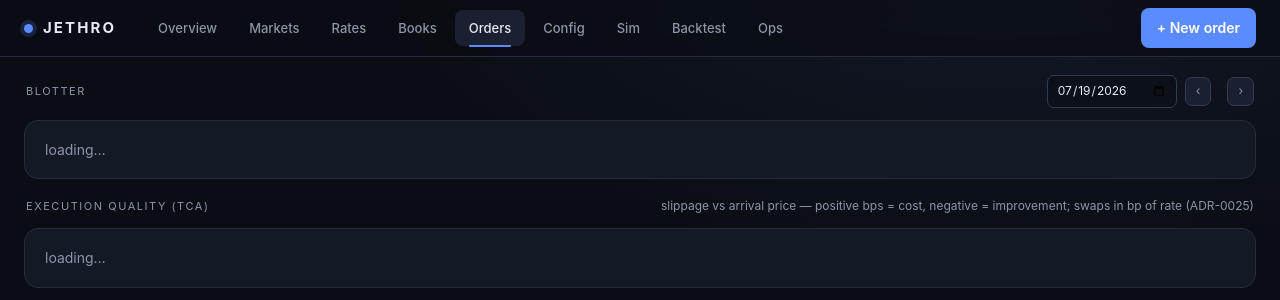
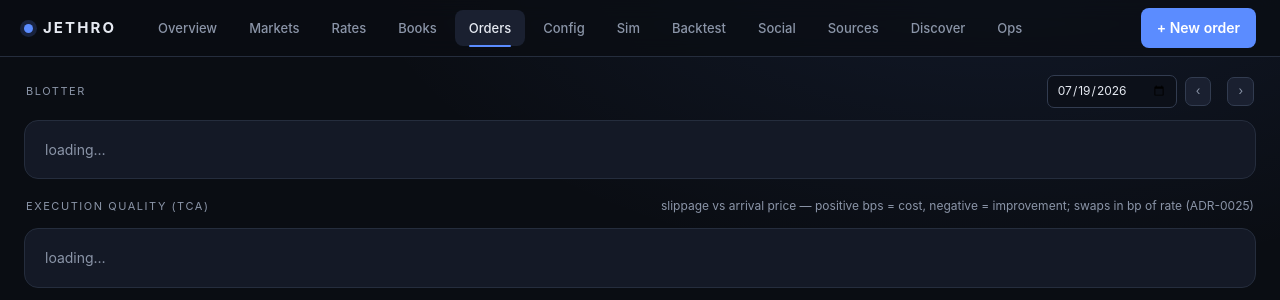
Before and after one commit to teoleg/jethro, a web app: page /orders.html in a window 1280 px wide. Shown: the top 300 px of the page. Run offline with its HTML, style and script files only (its server is not run), Linux system fonts and the light colour scheme; data that the repository does not hold is empty.

Commit message:
ui: nav wraps so all 12 tabs always show; align books/orders pages too
- The 12-item nav overflowed narrower topbars (sim showed ~9); added flex-wrap to
  the nav on every page so the full menu always renders instead of clipping.
- books.html (reference-data module) and orders.html (order module) live in other
  modules' static dirs and were missed by the ui-gateway pass — brought both to the
  same canonical 12-item nav (+ Social/Sources/Discover) with flex-wrap.

Every served page now shows the identical menu.

Co-Authored-By: Claude <noreply@anthropic.com>
Claude-Session: https://claude.ai/code/session_01GqJXPgg8rxagZMYZTnrRqo

```diff
--- a/modules/order/src/main/resources/static/orders.html
+++ b/modules/order/src/main/resources/static/orders.html
@@ -22,7 +22,7 @@
   .bar { display:flex; align-items:center; gap:20px; padding:0 24px; height:56px; max-width:1780px; margin:0 auto; }
   .brand { display:flex; align-items:center; gap:10px; font-weight:700; letter-spacing:.14em; font-size:15px; }
   .brand .dot { width:9px; height:9px; border-radius:50%; background:var(--brand); box-shadow:0 0 0 4px rgba(91,140,255,.18); }
-  .tabs { display:flex; gap:4px; margin-left:8px; }
+  .tabs { display:flex; flex-wrap:wrap; gap:4px; margin-left:8px; }
   .tab { position:relative; padding:8px 14px; border-radius:8px; color:var(--dim); text-decoration:none; font-size:13px; font-weight:500; transition:.15s; }
   .tab:hover { color:var(--txt); background:var(--surface); }
   .tab.active { color:var(--txt); background:var(--surface-2); }
@@ -86,6 +86,9 @@
       <a class="tab" href="/config.html">Config</a>
       <a class="tab" href="/sim.html">Sim</a>
       <a class="tab" href="/backtest.html">Backtest</a>
+      <a class="tab" href="/social.html">Social</a>
+      <a class="tab" href="/social-sources.html">Sources</a>
+      <a class="tab" href="/discovery.html">Discover</a>
       <a class="tab" href="/ollama.html">Ops</a>
     </nav>
     <span class="spacer"></span>
--- a/modules/reference-data/src/main/resources/static/books.html
+++ b/modules/reference-data/src/main/resources/static/books.html
@@ -20,7 +20,7 @@
   .bar { display:flex; align-items:center; gap:20px; padding:0 24px; height:56px; max-width:1780px; margin:0 auto; }
   .brand { display:flex; align-items:center; gap:10px; font-weight:700; letter-spacing:.14em; font-size:15px; }
   .brand .dot { width:9px; height:9px; border-radius:50%; background:var(--brand); box-shadow:0 0 0 4px rgba(91,140,255,.18); }
-  .tabs { display:flex; gap:4px; margin-left:8px; }
+  .tabs { display:flex; flex-wrap:wrap; gap:4px; margin-left:8px; }
   .tab { position:relative; padding:8px 14px; border-radius:8px; color:var(--dim); text-decoration:none; font-size:13px; font-weight:500; transition:.15s; }
   .tab:hover { color:var(--txt); background:var(--surface); }
   .tab.active { color:var(--txt); background:var(--surface-2); }
@@ -87,6 +87,9 @@
       <a class="tab" href="/config.html">Config</a>
       <a class="tab" href="/sim.html">Sim</a>
       <a class="tab" href="/backtest.html">Backtest</a>
+      <a class="tab" href="/social.html">Social</a>
+      <a class="tab" href="/social-sources.html">Sources</a>
+      <a class="tab" href="/discovery.html">Discover</a>
       <a class="tab" href="/ollama.html">Ops</a>
     </nav>
     <span class="spacer"></span>
--- a/modules/ui-gateway/src/main/resources/static/backtest.html
+++ b/modules/ui-gateway/src/main/resources/static/backtest.html
@@ -18,7 +18,7 @@
   .bar { display:flex; align-items:center; gap:20px; padding:0 24px; height:56px; max-width:1780px; margin:0 auto; }
   .brand { display:flex; align-items:center; gap:10px; font-weight:700; letter-spacing:.14em; font-size:15px; }
   .brand .dot { width:9px; height:9px; border-radius:50%; background:var(--brand); box-shadow:0 0 0 4px rgba(91,140,255,.18); }
-  .tabs { display:flex; gap:4px; margin-left:8px; }
+  .tabs { display:flex; flex-wrap:wrap; gap:4px; margin-left:8px; }
   .tab { position:relative; padding:8px 14px; border-radius:8px; color:var(--dim); text-decoration:none; font-size:13px; font-weight:500; transition:.15s; }
   .tab:hover { color:var(--txt); background:var(--surface); }
   .tab.active { color:var(--txt); background:var(--surface-2); }
--- a/modules/ui-gateway/src/main/resources/static/config.html
+++ b/modules/ui-gateway/src/main/resources/static/config.html
@@ -15,7 +15,7 @@
   .bar { display:flex; align-items:center; gap:20px; padding:0 24px; height:56px; max-width:1780px; margin:0 auto; }
   .brand { display:flex; align-items:center; gap:10px; font-weight:700; letter-spacing:.14em; font-size:15px; }
   .brand .dot { width:9px; height:9px; border-radius:50%; background:var(--brand); box-shadow:0 0 0 4px rgba(91,140,255,.18); }
-  .tabs { display:flex; gap:4px; margin-left:8px; }
+  .tabs { display:flex; flex-wrap:wrap; gap:4px; margin-left:8px; }
   .tab { position:relative; padding:8px 14px; border-radius:8px; color:var(--dim); text-decoration:none; font-size:13px; font-weight:500; }
   .tab:hover { color:var(--txt); background:var(--surface); }
   .tab.active { color:var(--txt); background:var(--surface-2); }
--- a/modules/ui-gateway/src/main/resources/static/discovery.html
+++ b/modules/ui-gateway/src/main/resources/static/discovery.html
@@ -13,7 +13,7 @@
   .topbar { position:sticky; top:0; z-index:10; background:rgba(10,13,19,.72); backdrop-filter:blur(10px); border-bottom:1px solid var(--line); }
   .bar { display:flex; align-items:center; gap:16px; padding:0 24px; height:56px; max-width:1200px; margin:0 auto; }
   .brand { font-weight:700; letter-spacing:.14em; font-size:15px; }
-  .tabs { display:flex; gap:4px; }
+  .tabs { display:flex; flex-wrap:wrap; gap:4px; }
   .tab { padding:8px 14px; border-radius:8px; color:var(--dim); text-decoration:none; font-size:13px; font-weight:500; }
   .tab:hover { color:var(--txt); background:var(--surface); } .tab.active { color:var(--txt); background:var(--surface-2); }
   main { max-width:1200px; margin:0 auto; padding:18px 24px 40px; display:flex; flex-direction:column; gap:18px; }
--- a/modules/ui-gateway/src/main/resources/static/index.html
+++ b/modules/ui-gateway/src/main/resources/static/index.html
@@ -24,7 +24,7 @@
   .bar { display:flex; align-items:center; gap:20px; padding:0 24px; height:56px; max-width:1780px; margin:0 auto; }
   .brand { display:flex; align-items:center; gap:10px; font-weight:700; letter-spacing:.14em; font-size:15px; }
   .brand .dot { width:9px; height:9px; border-radius:50%; background:var(--brand); box-shadow:0 0 0 4px rgba(91,140,255,.18); }
-  .tabs { display:flex; gap:4px; margin-left:8px; }
+  .tabs { display:flex; flex-wrap:wrap; gap:4px; margin-left:8px; }
   .tab { position:relative; padding:8px 14px; border-radius:8px; color:var(--dim); text-decoration:none; font-size:13px; font-weight:500; transition:.15s; }
   .tab:hover { color:var(--txt); background:var(--surface); }
   .tab.active { color:var(--txt); background:var(--surface-2); }
--- a/modules/ui-gateway/src/main/resources/static/markets.html
+++ b/modules/ui-gateway/src/main/resources/static/markets.html
@@ -19,7 +19,7 @@
   .bar { display:flex; align-items:center; gap:20px; padding:0 24px; height:56px; max-width:1780px; margin:0 auto; }
   .brand { display:flex; align-items:center; gap:10px; font-weight:700; letter-spacing:.14em; font-size:15px; }
   .brand .dot { width:9px; height:9px; border-radius:50%; background:var(--brand); box-shadow:0 0 0 4px rgba(91,140,255,.18); }
-  .tabs { display:flex; gap:4px; margin-left:8px; }
+  .tabs { display:flex; flex-wrap:wrap; gap:4px; margin-left:8px; }
   .tab { position:relative; padding:8px 14px; border-radius:8px; color:var(--dim); text-decoration:none; font-size:13px; font-weight:500; transition:.15s; }
   .tab:hover { color:var(--txt); background:var(--surface); }
   .tab.active { color:var(--txt); background:var(--surface-2); }
--- a/modules/ui-gateway/src/main/resources/static/ollama.html
+++ b/modules/ui-gateway/src/main/resources/static/ollama.html
@@ -18,7 +18,7 @@
   .bar { display:flex; align-items:center; gap:20px; padding:0 24px; height:56px; max-width:1780px; margin:0 auto; }
   .brand { display:flex; align-items:center; gap:10px; font-weight:700; letter-spacing:.14em; font-size:15px; }
   .brand .dot { width:9px; height:9px; border-radius:50%; background:var(--brand); box-shadow:0 0 0 4px rgba(91,140,255,.18); }
-  .tabs { display:flex; gap:4px; margin-left:8px; }
+  .tabs { display:flex; flex-wrap:wrap; gap:4px; margin-left:8px; }
   .tab { position:relative; padding:8px 14px; border-radius:8px; color:var(--dim); text-decoration:none; font-size:13px; font-weight:500; transition:.15s; }
   .tab:hover { color:var(--txt); background:var(--surface); }
   .tab.active { color:var(--txt); background:var(--surface-2); }
--- a/modules/ui-gateway/src/main/resources/static/rates.html
+++ b/modules/ui-gateway/src/main/resources/static/rates.html
@@ -18,7 +18,7 @@
   .bar { display:flex; align-items:center; gap:20px; padding:0 24px; height:56px; max-width:1780px; margin:0 auto; }
   .brand { display:flex; align-items:center; gap:10px; font-weight:700; letter-spacing:.14em; font-size:15px; }
   .brand .dot { width:9px; height:9px; border-radius:50%; background:var(--brand); box-shadow:0 0 0 4px rgba(91,140,255,.18); }
-  .tabs { display:flex; gap:4px; margin-left:8px; }
+  .tabs { display:flex; flex-wrap:wrap; gap:4px; margin-left:8px; }
   .tab { position:relative; padding:8px 14px; border-radius:8px; color:var(--dim); text-decoration:none; font-size:13px; font-weight:500; transition:.15s; }
   .tab:hover { color:var(--txt); background:var(--surface); }
   .tab.active { color:var(--txt); background:var(--surface-2); }
--- a/modules/ui-gateway/src/main/resources/static/sim.html
+++ b/modules/ui-gateway/src/main/resources/static/sim.html
@@ -16,7 +16,7 @@
   .bar{display:flex;align-items:center;gap:18px;padding:0 22px;height:54px;max-width:1560px;margin:0 auto}
   .brand{display:flex;align-items:center;gap:9px;font-weight:800;letter-spacing:.2em;font-size:14px}
   .brand .dot{width:8px;height:8px;border-radius:50%;background:var(--teal);box-shadow:0 0 10px var(--teal)}
-  .nav{display:flex;gap:3px} .nav a{padding:7px 12px;border-radius:8px;color:var(--dim);text-decoration:none;font-size:12.5px}
+  .nav{display:flex;flex-wrap:wrap;gap:3px} .nav a{padding:7px 12px;border-radius:8px;color:var(--dim);text-decoration:none;font-size:12.5px}
   .nav a:hover{color:var(--txt);background:var(--strip)} .nav a.active{color:var(--txt);background:var(--strip)}
   .spacer{flex:1} .badge{font-size:10px;padding:2px 9px;border-radius:999px;border:1px solid var(--line2);color:var(--dim)}
   .badge.live{color:var(--warn);border-color:var(--warn)} .badge.clean{color:var(--up);border-color:var(--up)}
--- a/modules/ui-gateway/src/main/resources/static/social-sources.html
+++ b/modules/ui-gateway/src/main/resources/static/social-sources.html
@@ -15,7 +15,7 @@
   .topbar { position:sticky; top:0; z-index:10; background:rgba(10,13,19,.72); backdrop-filter:blur(10px); border-bottom:1px solid var(--line); }
   .bar { display:flex; align-items:center; gap:16px; padding:0 24px; height:56px; max-width:1200px; margin:0 auto; }
   .brand { font-weight:700; letter-spacing:.14em; font-size:15px; }
-  .tabs { display:flex; gap:4px; }
+  .tabs { display:flex; flex-wrap:wrap; gap:4px; }
   .tab { padding:8px 14px; border-radius:8px; color:var(--dim); text-decoration:none; font-size:13px; font-weight:500; }
   .tab:hover { color:var(--txt); background:var(--surface); } .tab.active { color:var(--txt); background:var(--surface-2); }
   main { max-width:1200px; margin:0 auto; padding:18px 24px 40px; display:flex; flex-direction:column; gap:18px; }
--- a/modules/ui-gateway/src/main/resources/static/social.html
+++ b/modules/ui-gateway/src/main/resources/static/social.html
@@ -15,7 +15,7 @@
   .topbar { position:sticky; top:0; z-index:10; background:rgba(10,13,19,.72); backdrop-filter:blur(10px); border-bottom:1px solid var(--line); }
   .bar { display:flex; align-items:center; gap:16px; padding:0 24px; height:56px; max-width:1400px; margin:0 auto; }
   .brand { font-weight:700; letter-spacing:.14em; font-size:15px; }
-  .tabs { display:flex; gap:4px; }
+  .tabs { display:flex; flex-wrap:wrap; gap:4px; }
   .tab { padding:8px 14px; border-radius:8px; color:var(--dim); text-decoration:none; font-size:13px; font-weight:500; }
   .tab:hover { color:var(--txt); background:var(--surface); } .tab.active { color:var(--txt); background:var(--surface-2); }
   main { max-width:1400px; margin:0 auto; padding:18px 24px 40px; display:flex; flex-direction:column; gap:18px; }
```
